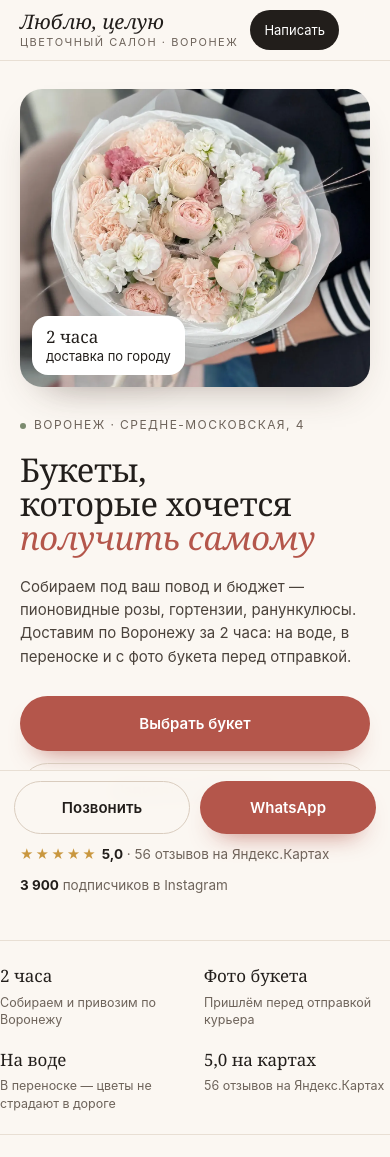
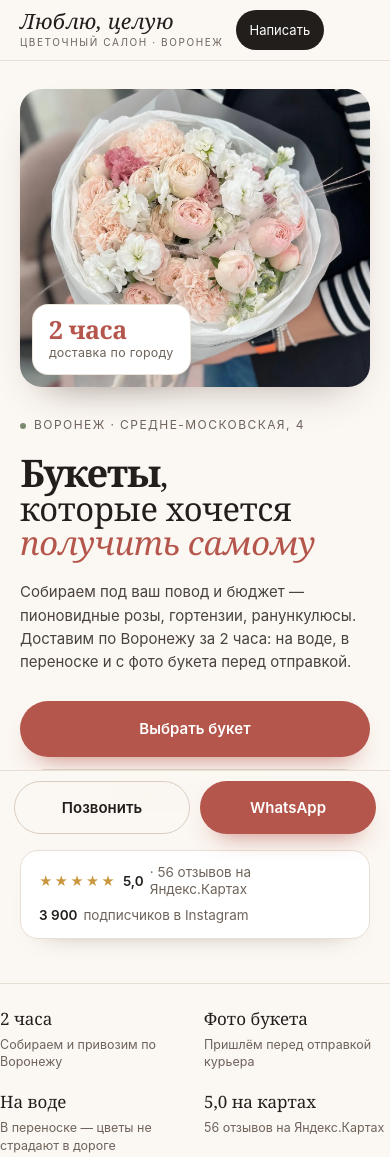
Before and after one commit to YuriiMasl/lyublyu-demo, a plain HTML site: page index.html in a window 390 px wide. Shown: the top 1157 px of the page. Drawn offline with Linux system fonts and the light colour scheme.

Commit message:
Правки типографики: заголовок, плашка доверия, бейдж доставки, логотип

```diff
--- a/index.html
+++ b/index.html
@@ -38,16 +38,23 @@
   /* ---------- header ---------- */
   .top{position:sticky;top:0;z-index:40;background:rgba(251,247,242,.92);backdrop-filter:blur(12px);border-bottom:1px solid var(--line)}
   .top__in{display:flex;align-items:center;gap:28px;height:68px}
-  .brand{display:flex;flex-direction:column;line-height:1.1}
-  .brand b{font-family:var(--font-serif);font-style:italic;font-size:20px;font-weight:400}
-  .brand span{font-size:11px;letter-spacing:.14em;text-transform:uppercase;color:var(--muted);margin-top:3px}
+  .brand{display:flex;align-items:center;gap:14px;line-height:1.1}
+  .brand b{font-family:var(--font-serif);font-style:italic;font-size:21px;font-weight:400;letter-spacing:.01em;white-space:nowrap}
+  .brand__rule{width:1px;height:26px;background:linear-gradient(180deg,transparent,var(--line) 22%,var(--line) 78%,transparent)}
+  .brand__tag{font-size:10.5px;letter-spacing:.16em;text-transform:uppercase;color:var(--muted);line-height:1.35;max-width:9em}
   .nav{display:flex;gap:22px;margin-left:auto;font-size:14px;color:var(--muted)}
   .nav a:hover{color:var(--ink)}
   .top__phone{font-size:15px;font-weight:600;white-space:nowrap}
   .top__cta{display:inline-flex;align-items:center;gap:8px;background:var(--ink);color:#fff;padding:11px 18px;border-radius:100px;font-size:14px;white-space:nowrap}
   .top__cta:hover{background:#3a332d}
   @media (max-width:960px){.nav{display:none}.top__phone{display:none}}
-  @media (max-width:600px){.top__in{height:60px;gap:12px}.top__cta{padding:10px 14px;font-size:13px}}
+  @media (max-width:600px){
+    .top__in{height:60px;gap:12px}
+    .top__cta{padding:10px 14px;font-size:13px}
+    .brand{flex-direction:column;align-items:flex-start;gap:0}
+    .brand__rule{display:none}
+    .brand__tag{margin-top:3px;font-size:10px;max-width:none}
+  }
 
   /* ---------- hero ---------- */
   .hero{padding:clamp(28px,5vw,64px) 0 clamp(20px,4vw,40px)}
@@ -56,6 +63,7 @@
   .dot{width:6px;height:6px;border-radius:50%;background:var(--sage)}
   .hero h1{font-size:clamp(34px,5.6vw,58px);line-height:1.04;text-wrap:balance;max-width:15em}
   .hero h1 em{font-style:italic;color:var(--accent)}
+  .h1-word{font-weight:700;font-size:1.16em;letter-spacing:-.035em;display:inline-block}
   .lead{margin:20px 0 0;font-size:clamp(15px,1.6vw,18px);color:#4A423B;max-width:34em}
   .actions{display:flex;flex-wrap:wrap;gap:12px;margin-top:28px}
   .btn{display:inline-flex;align-items:center;justify-content:center;gap:10px;padding:15px 26px;border-radius:100px;font-size:15px;font-weight:600;border:1px solid transparent;cursor:pointer;transition:transform .15s ease,background .2s ease}
@@ -64,19 +72,27 @@
   .btn--primary:hover{background:#a04a41}
   .btn--ghost{border-color:#D9CCBE;color:var(--ink);background:transparent}
   .btn--ghost:hover{background:#fff}
-  .proof{display:flex;flex-wrap:wrap;align-items:center;gap:10px 18px;margin-top:26px;font-size:13.5px;color:var(--muted)}
+  .proof{
+    display:flex;flex-wrap:wrap;align-items:center;gap:8px 18px;margin-top:26px;
+    padding:13px 18px;font-size:13.5px;color:var(--muted);
+    background:#fff;border:1px solid var(--line);border-radius:18px;
+    box-shadow:0 14px 28px -26px rgba(60,40,30,.6);
+    width:fit-content;max-width:100%
+  }
+  .proof>span{display:inline-flex;align-items:center;gap:6px;line-height:1.3}
   .stars{color:#C9973F;letter-spacing:2px;font-size:13px}
-  .proof b{color:var(--ink)}
+  .proof b{color:var(--ink);font-weight:600}
 
   .hero__media{position:relative}
   .hero__media img{width:100%;aspect-ratio:4/4.6;object-fit:cover;border-radius:28px;box-shadow:var(--shadow)}
-  .chip-float{position:absolute;left:-14px;bottom:26px;background:#fff;border-radius:16px;padding:12px 16px;box-shadow:var(--shadow);font-size:13px;line-height:1.3}
-  .chip-float b{display:block;font-family:var(--font-serif);font-size:17px;font-weight:400}
+  .chip-float{position:absolute;left:-14px;bottom:26px;background:#fff;border-radius:18px;padding:14px 20px 15px;box-shadow:var(--shadow);font-size:12.5px;line-height:1.25;letter-spacing:.02em;color:#6E645B;border:1px solid rgba(232,223,212,.8)}
+  .chip-float b{display:block;font-family:var(--font-serif);font-size:30px;font-weight:700;line-height:1.02;letter-spacing:-.02em;color:var(--accent);margin-bottom:2px}
   @media (max-width:900px){
     .hero__in{grid-template-columns:1fr}
     .hero__media{order:-1}
     .hero__media img{aspect-ratio:4/3.4;border-radius:22px}
-    .chip-float{left:12px;bottom:12px;padding:10px 14px}
+    .chip-float{left:12px;bottom:12px;padding:12px 16px 13px;border-radius:16px}
+    .chip-float b{font-size:25px}
     .hero h1{font-size:clamp(30px,8.4vw,42px)}
     .lead{font-size:15px}
     .actions .btn{flex:1 1 auto}
@@ -158,7 +174,11 @@
 
 <header class="top">
   <div class="wrap top__in">
-    <div class="brand"><b>Люблю, целую</b><span>цветочный салон · Воронеж</span></div>
+    <div class="brand">
+      <b>Люблю, целую</b>
+      <span class="brand__rule" aria-hidden="true"></span>
+      <span class="brand__tag">цветочный салон · Воронеж</span>
+    </div>
     <nav class="nav">
       <a href="#shelf">Букеты</a>
       <a href="#delivery">Доставка</a>
@@ -174,7 +194,7 @@
     <div class="wrap hero__in">
       <div>
         <div class="eyebrow"><span class="dot"></span>Воронеж · Средне-Московская, 4</div>
-        <h1>Букеты, которые хочется <em>получить самому</em></h1>
+        <h1><span class="h1-word">Букеты</span>, которые хочется <em>получить самому</em></h1>
         <p class="lead">Собираем под ваш повод и бюджет — пионовидные розы, гортензии, ранункулюсы. Доставим по Воронежу за 2 часа: на воде, в переноске и с фото букета перед отправкой.</p>
         <div class="actions">
           <a class="btn btn--primary" href="#shelf">Выбрать букет</a>
```
